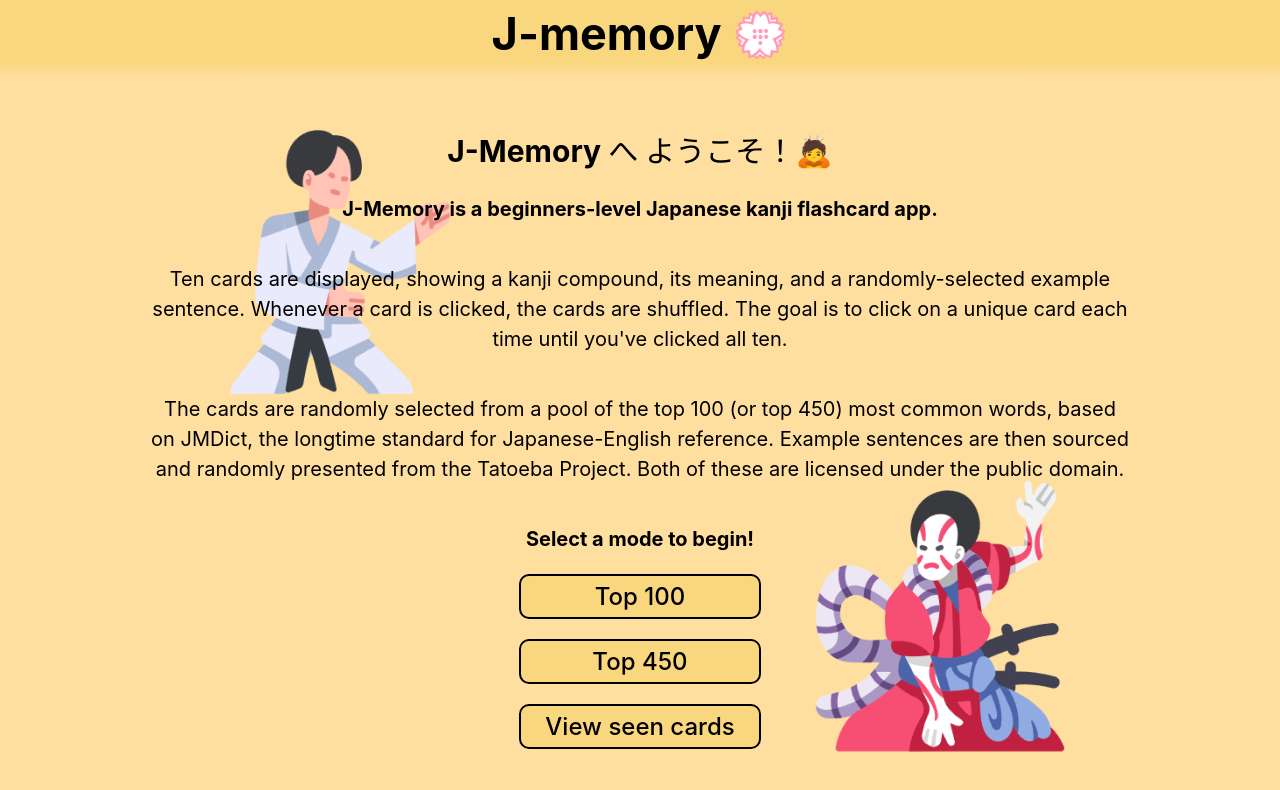
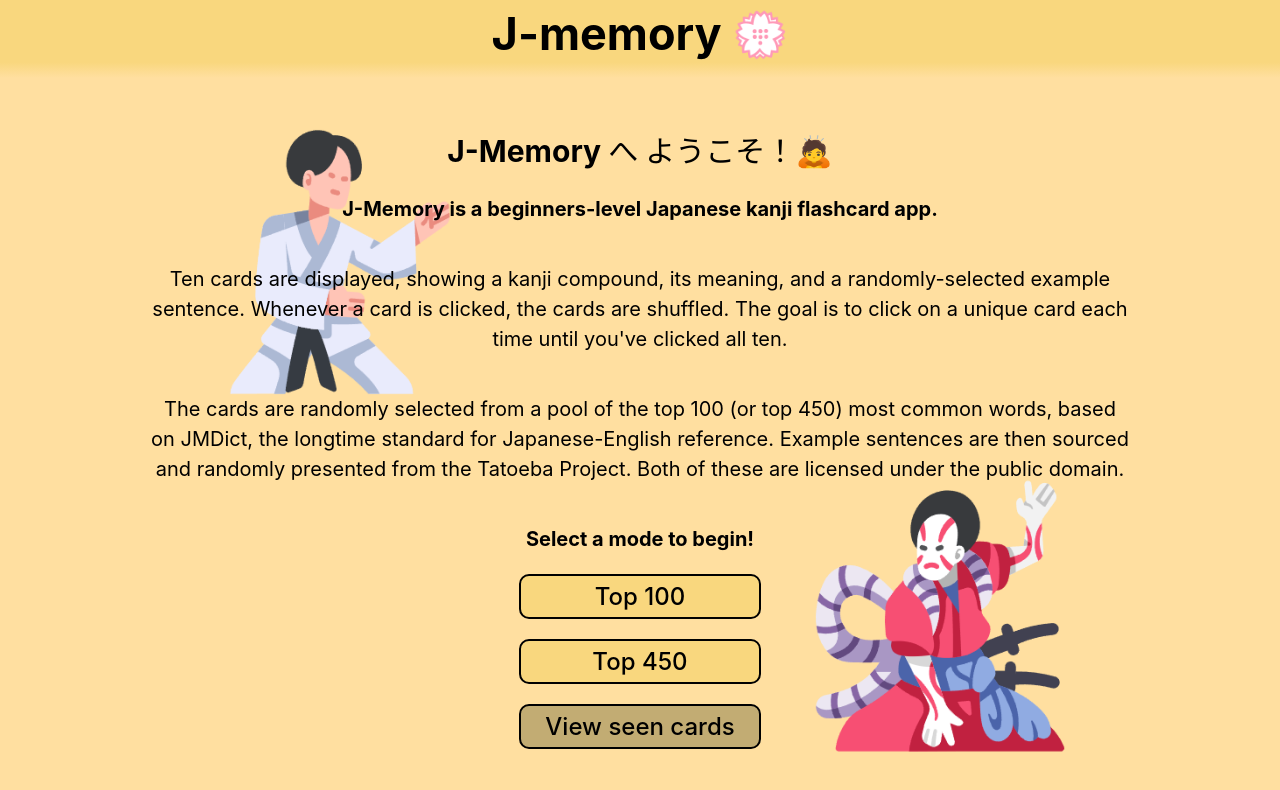
Before and after one commit to orzcode/jmemory, a React (Vite) app: page / in a window 1280 px wide. Shown: the top 790 px of the page. Built offline with nearby package versions, Linux system fonts and the light colour scheme.

Commit message:
fix card unlock button storage bug

```diff
--- a/src/components/Splash.jsx
+++ b/src/components/Splash.jsx
@@ -1,26 +1,69 @@
+import TenCards from "./TenCards";
 function Splash({ setView, setMode }) {
-
-	//localStorage.clear()
+  //localStorage.clear();
 
   return (
     <div className="Splash">
       <h2>J-Memory へ ようこそ！🙇</h2>
-			<span className="SplashText"><p><strong>J-Memory is a beginners-level Japanese kanji flashcard app.</strong></p>
+      <span className="SplashText">
+        <p>
+          <strong>
+            J-Memory is a beginners-level Japanese kanji flashcard app.
+          </strong>
+        </p>
 
         <p>
-					Ten cards are displayed, showing a kanji compound, its meaning, and a randomly-selected example sentence.
-					Whenever a card is clicked, the cards are shuffled. The goal is to click on a unique card each time until you've clicked all ten.
+          Ten cards are displayed, showing a kanji compound, its meaning, and a
+          randomly-selected example sentence. Whenever a card is clicked, the
+          cards are shuffled. The goal is to click on a unique card each time
+          until you've clicked all ten.
         </p>
 
-				<p>The cards are randomly selected from a pool of the top 100 (or top 450) most common words, based on JMDict, the longtime standard for Japanese-English reference. Example sentences are then sourced and randomly presented from the Tatoeba Project. Both of these are licensed under the public domain.</p>
+        <p>
+          The cards are randomly selected from a pool of the top 100 (or top
+          450) most common words, based on JMDict, the longtime standard for
+          Japanese-English reference. Example sentences are then sourced and
+          randomly presented from the Tatoeba Project. Both of these are
+          licensed under the public domain.
+        </p>
 
-				<p><strong>Select a mode to begin!</strong></p>
+        <p>
+          <strong>Select a mode to begin!</strong>
+        </p>
       </span>
 
       <div className="Modes">
-				<button className="Hoverstyles" onClick={() => {setMode(100); setView("TenCards")}}>Top 100</button>
-				<button className="Hoverstyles" onClick={() => {setMode(500); setView("TenCards")}}>Top 450</button>
-				<button className="Hoverstyles" onClick={() => {setMode("all"); setView("TenCards")}}>View seen cards</button>
+        <button
+          className="Hoverstyles"
+          onClick={() => {
+            setMode(100);
+            setView("TenCards");
+          }}
+        >
+          Top 100
+        </button>
+        <button
+          className="Hoverstyles"
+          onClick={() => {
+            setMode(500);
+            setView("TenCards");
+          }}
+        >
+          Top 450
+        </button>
+        {localStorage.getItem("cachedCards") === null ? (
+          <button className="Hoverstyles Disabled">View seen cards</button>
+        ) : (
+          <button
+            className="Hoverstyles"
+            onClick={() => {
+              setMode("all");
+              setView("TenCards");
+            }}
+          >
+            View seen cards
+          </button>
+        )}
       </div>
     </div>
   );
--- a/src/index.css
+++ b/src/index.css
@@ -170,6 +170,11 @@
 	text-align: center;
 	background-color: var(--header);
 }
+.Disabled {
+  background-color: var(--header);
+  filter: grayscale(0.2) brightness(0.8);
+  /* cursor: not-allowed; */
+}
 /* ----------------------------------------- */
 .TenCardsParent {
   width: 100%;
```
Lines whose indentation alone changed are shown as unchanged.
